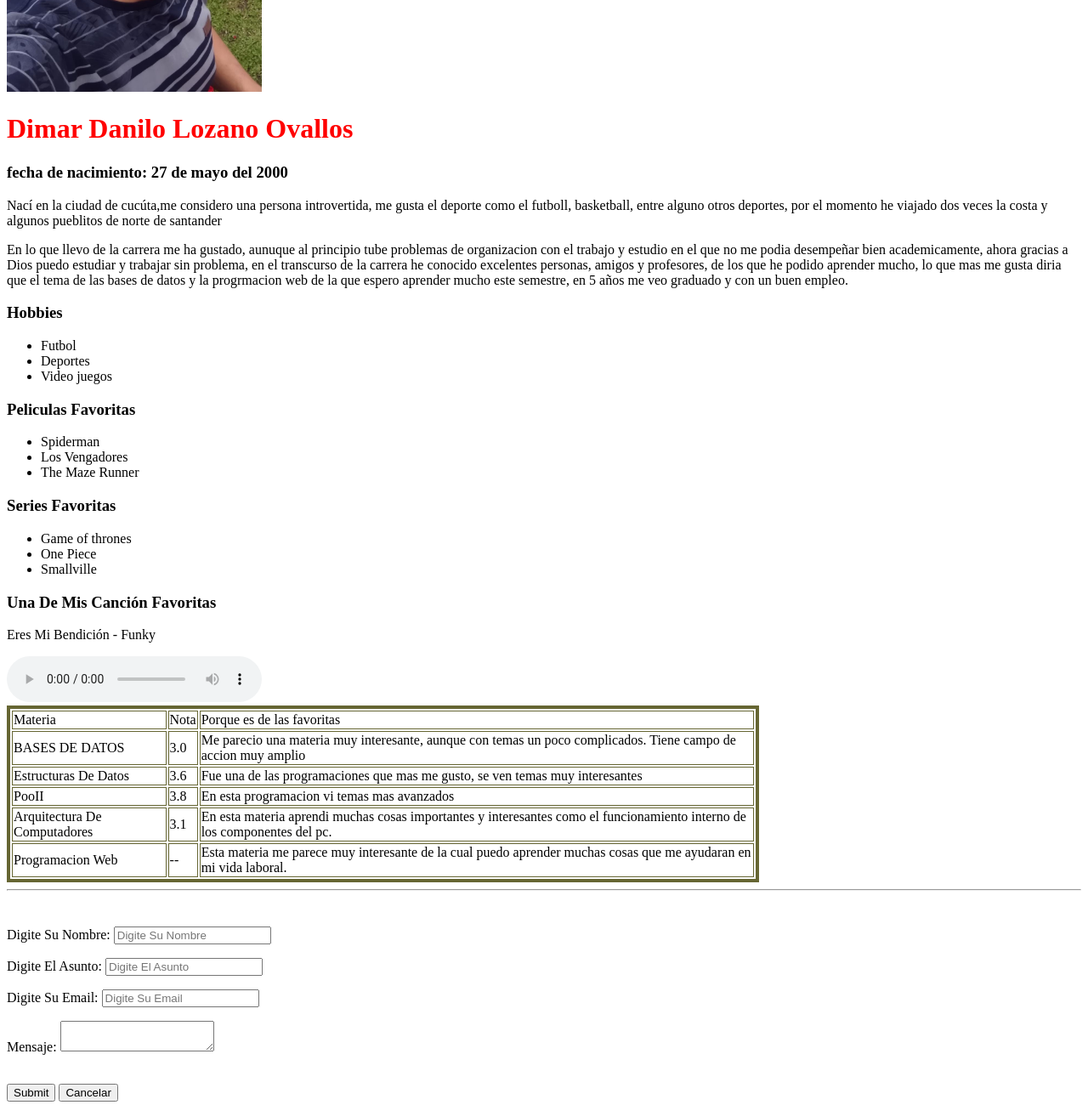
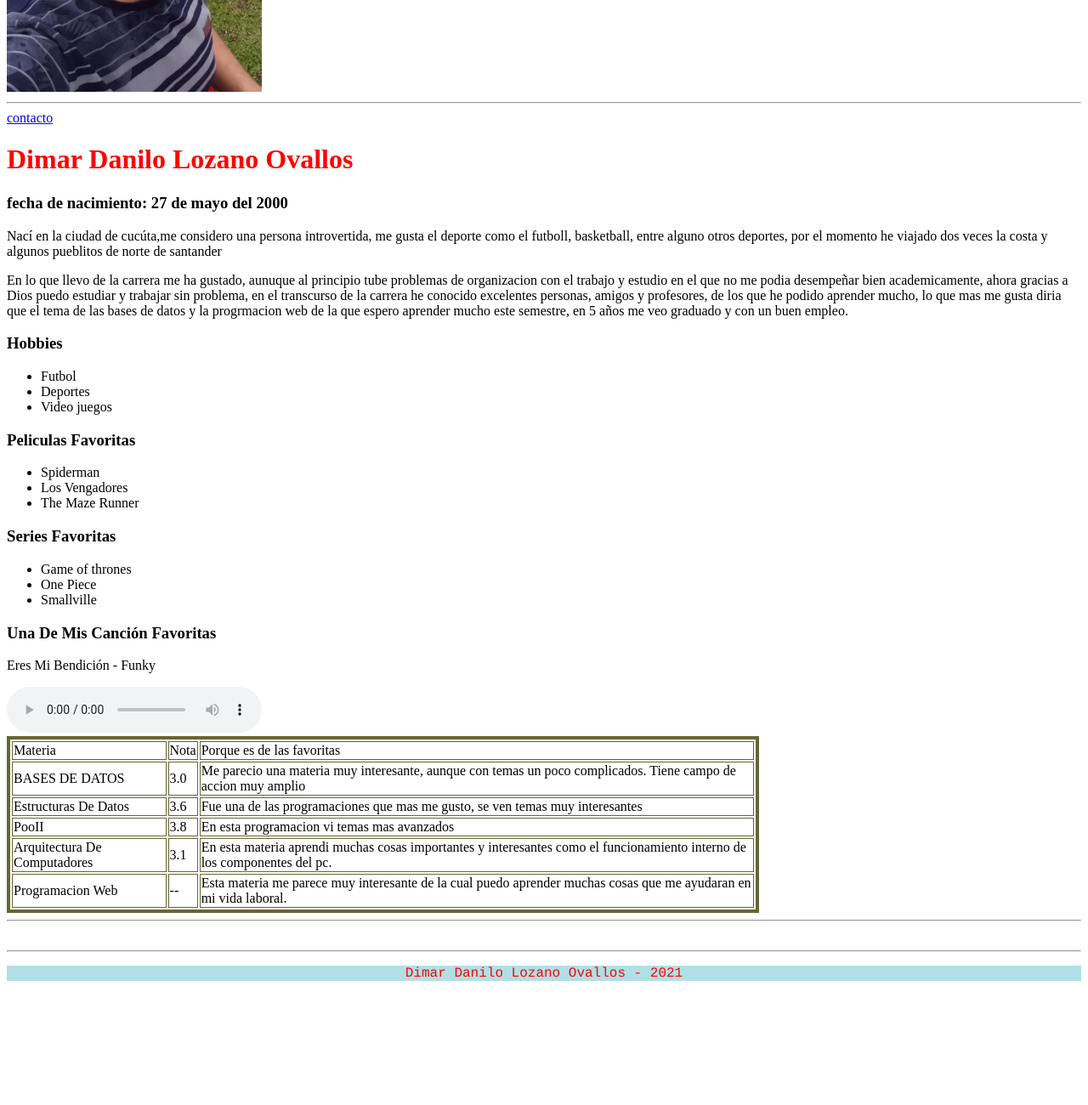
Before and after one commit to Danilo27211/primerapaginahtml, a plain HTML site: page index.html in a window 1280 px wide. Shown: the part 300-1600 px from the top of the page at 85% size. After the commit the page ends 1470 px from the top, so only its background shows below. Drawn offline with Linux system fonts and the light colour scheme.

Commit message:
Update index.html

```diff
--- a/index.html
+++ b/index.html
@@ -6,6 +6,9 @@
 </head>
 
 <body>
+	<br>
+	<hr>
+	<a href="index2.html">contacto</a>
 	<h1 style="color:red;"> Dimar Danilo Lozano Ovallos</h1>
 	<h3>fecha de nacimiento: 27 de mayo del 2000</h3>
 	<p>Nací en la ciudad de cucúta,me considero una persona introvertida, me gusta el deporte como el futboll, basketball, entre alguno otros deportes, por el momento he viajado dos veces la costa y algunos pueblitos de norte de santander </P>
@@ -77,27 +80,7 @@
 
 <hr>
 <br>
-<form name="contact" method="POST" data-netlify="true">
- 	<p>
-    <label>Digite Su Nombre: <input type="text" placeholder="Digite Su Nombre" maxlength="50" name="nombre" id="nombre" /></label>
-  </p>
-  <p>
-    <label>Digite El Asunto: <input type="text" placeholder="Digite El Asunto" maxlength="50" name="asunto" id="asunto" /></label>
-  </p>
-  <p>
-        <label>Digite Su Email: <input type="email" placeholder="Digite Su Email" maxlength="50" name="email" id="email" /></label>
-  </p>
-  <p>
-    <label>Mensaje: <textarea name="mensaje"></textarea></label>
-  </p>
-  <br>
-    <input type="submit" name="submit">
-	<button>Cancelar</button>
 
-
-
-
-</form>
  <hr>
 
 	<footer>
```
